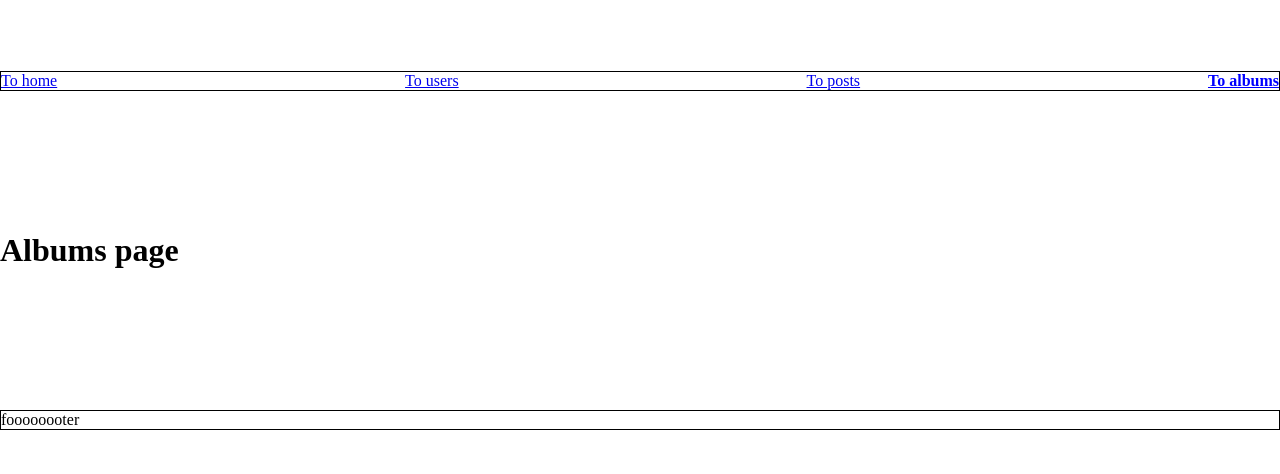
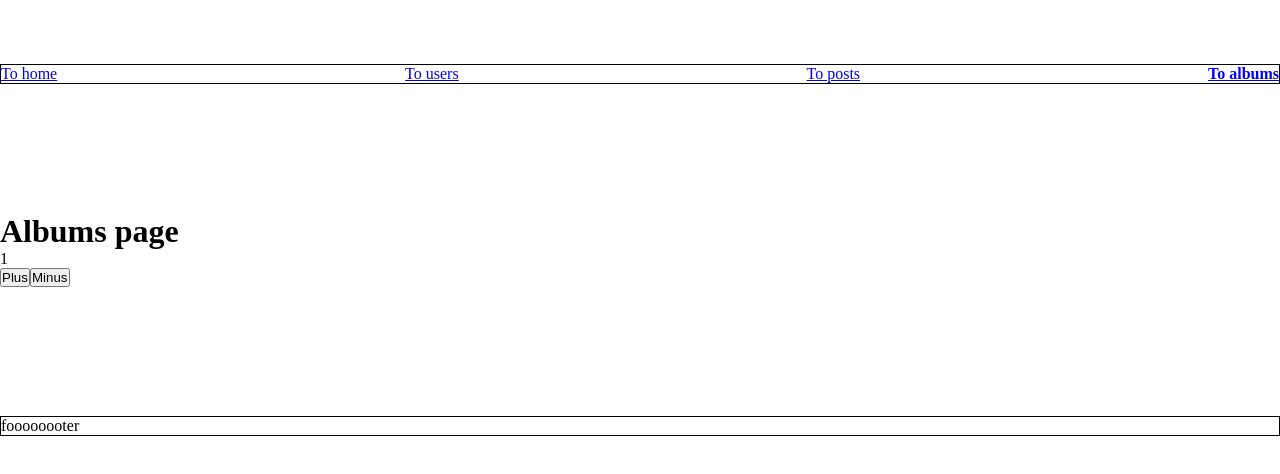
Before and after one commit to sandrbuz/next-js-project1, a Next.js app: page /albums in a window 1280 px wide. Shown: the top 474 px of the page. Built offline with nearby package versions, Linux system fonts and the light colour scheme.

Commit message:
made a custom context-store and counter on the AlbumsPage page

```diff
--- /dev/null
+++ b/app/albums/layout.js
@@ -0,0 +1,10 @@
+import { CustomStoreProvider } from "@/customContextStore/CustomContextStore";
+
+export default function AlbumsLayout({ children }) {
+    return (
+        <CustomStoreProvider>
+                <div>{children}</div>
+        </CustomStoreProvider>
+
+    );
+}
--- a/app/albums/page.js
+++ b/app/albums/page.js
@@ -1,15 +1,28 @@
+"use client"
+
 import withHOC from "../../hoc/withHOC";
+import { useCustomStoreContext } from "@/customContextStore/CustomContextStore";
 
 
-export const metadata = {
-    title: "Albums",
-    description: "This is the albums page",
-  };
+// export const metadata = {
+//     title: "Albums",
+//     description: "This is the albums page",
+//   };
 
  function AlbumsPage(props) {
+    const { counter, setCounter } = useCustomStoreContext();
+
+  function handleIncrease(){
+    setCounter(counter + 1)
+  }
+
+
     return (
         <>
            <h1>Albums page</h1>
+           <div>{counter}</div>
+           <button onClick={handleIncrease}>Plus</button>
+           <button onClick={setCounter}>Minus</button>
         </>
     )
 }
--- /dev/null
+++ b/customContextStore/CustomContextStore.js
@@ -0,0 +1,17 @@
+"use client";
+
+import { createContext, useContext, useState, useEffect } from "react";
+
+const CustomStoreContext = createContext();
+
+export function CustomStoreProvider({ children }) {
+  const [counter, setCounter] = useState(1);
+
+  return (
+    <CustomStoreContext.Provider value={{ counter, setCounter }}>
+      {children}
+    </CustomStoreContext.Provider>
+  );
+}
+
+export const useCustomStoreContext = () => useContext(CustomStoreContext);
```
